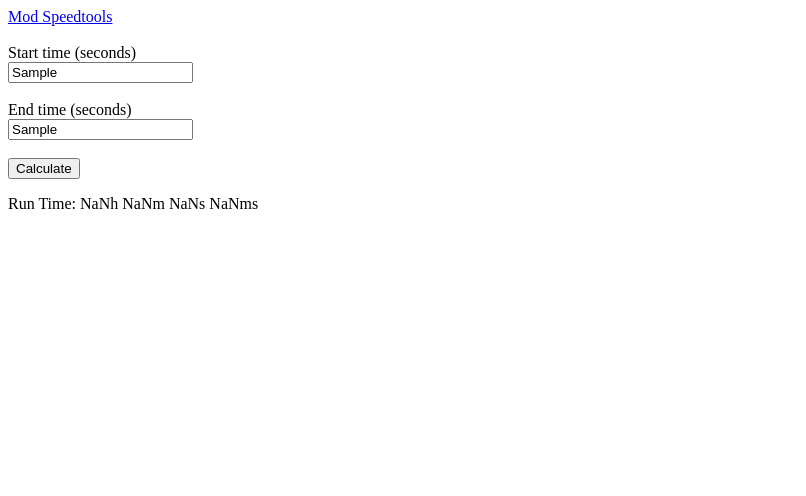
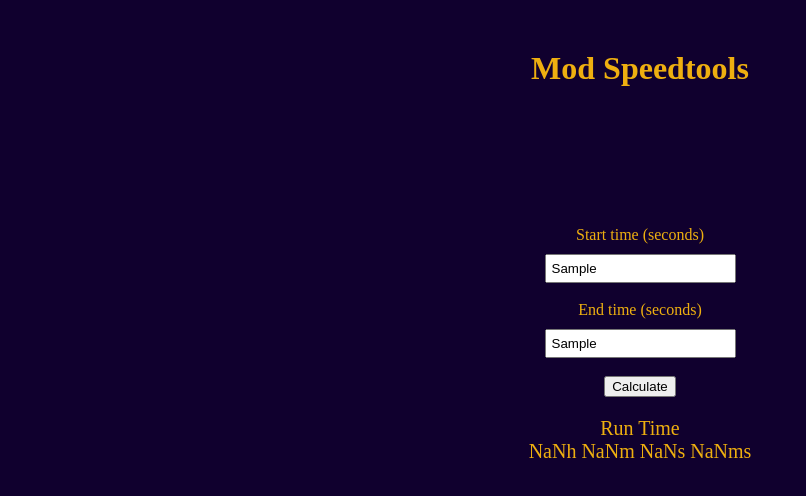
Before and after one commit to Rudigus/mod-speedtools, a plain HTML site: page retime.html in a window 1280 px wide. Both pictures are taken after typing "Sample", "Sample" into the empty fields and a click on the button "Calculate". Shown: the whole page, without its empty margins (0-806 px from the left). Drawn offline with Linux system fonts and the light colour scheme.

Commit message:
still ugly, but better

```diff
--- /dev/null
+++ b/css/styles.css
@@ -0,0 +1,39 @@
+body {
+    background-color: rgb(16, 0, 46);
+    text-align: center;
+    margin: 50px;
+}
+
+a {
+    text-decoration: none;
+}
+
+a:hover {
+    text-decoration: underline;
+}
+
+ul {
+    list-style: none;
+    padding-left: 0;
+}
+
+form, ul {
+    margin-top: 100px;
+}
+
+a, label, p {
+    color: rgb(238, 175, 16);;
+}
+
+input {
+    margin-top: 10px;
+    padding: 5px;
+}
+
+p {
+    font-size: 1.25rem;
+}
+
+li {
+    font-size: 1.5rem;
+}
--- a/retime.html
+++ b/retime.html
@@ -5,10 +5,13 @@
     <meta name="viewport" content="width=device-width, initial-scale=1.0">
     <title>Retime Tool - Mod Speedtools</title>
     <script src="scripts/retime.js" async></script>
+    <link rel="stylesheet" href="css/styles.css">
 </head>
 <body>
     <header>
-        <a href="index.html">Mod Speedtools</a>
+        <a href="index.html">
+            <h1>Mod Speedtools</h1>
+        </a>
     </header><br>
     <form>
         <label for="">Start time (seconds)</label><br>
--- a/scripts/retime.js
+++ b/scripts/retime.js
@@ -13,5 +13,5 @@ function calculate() {
     let minutes = Math.floor(runTime / 60) - hours * 60
     let seconds = Math.floor(runTime) - hours * 3600 - minutes * 60
     let milliseconds = Math.round((runTime * 1000 - (hours * 3600 + minutes * 60 + seconds) * 1000) * 1000) / 1000
-    runTimeParagraph.textContent = `Run Time: ${hours}h ${minutes}m ${seconds}s ${milliseconds}ms`
+    runTimeParagraph.innerHTML = `Run Time<br>${hours}h ${minutes}m ${seconds}s ${milliseconds}ms`
 }
```
Also changed, not shown: index.html (+9 -2 lines).
